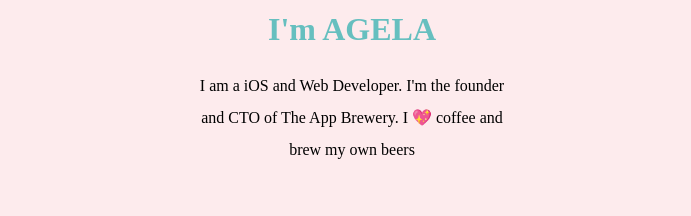
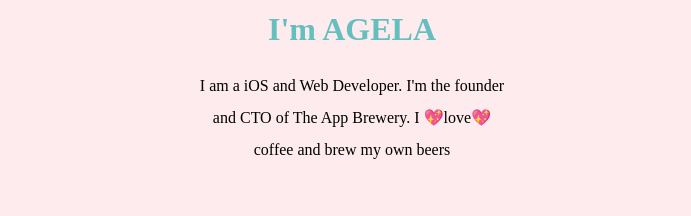
Before and after one commit to Hieu0308/project-web, a plain HTML site: page index.html in a window 1280 px wide. Shown: the part 1082-1298 px from the top of the page, without its empty margins (288-979 px from the left). Drawn offline with Linux system fonts and the light colour scheme.

Commit message:
update intro angle

```diff
--- a/index.html
+++ b/index.html
@@ -19,7 +19,7 @@
         <div class="angela">
             <img src="image/angela.png" alt="angela img">
             <h1>I'm AGELA</h1>
-            <p>I am a iOS and Web Developer. I'm the founder and CTO of The App Brewery. I 💖 coffee and brew my own beers</p>
+            <p>I am a iOS and Web Developer. I'm the founder and CTO of The App Brewery. I 💖love💖 coffee and brew my own beers</p>
         </div>
         <hr>
         <div class="skill">
```
